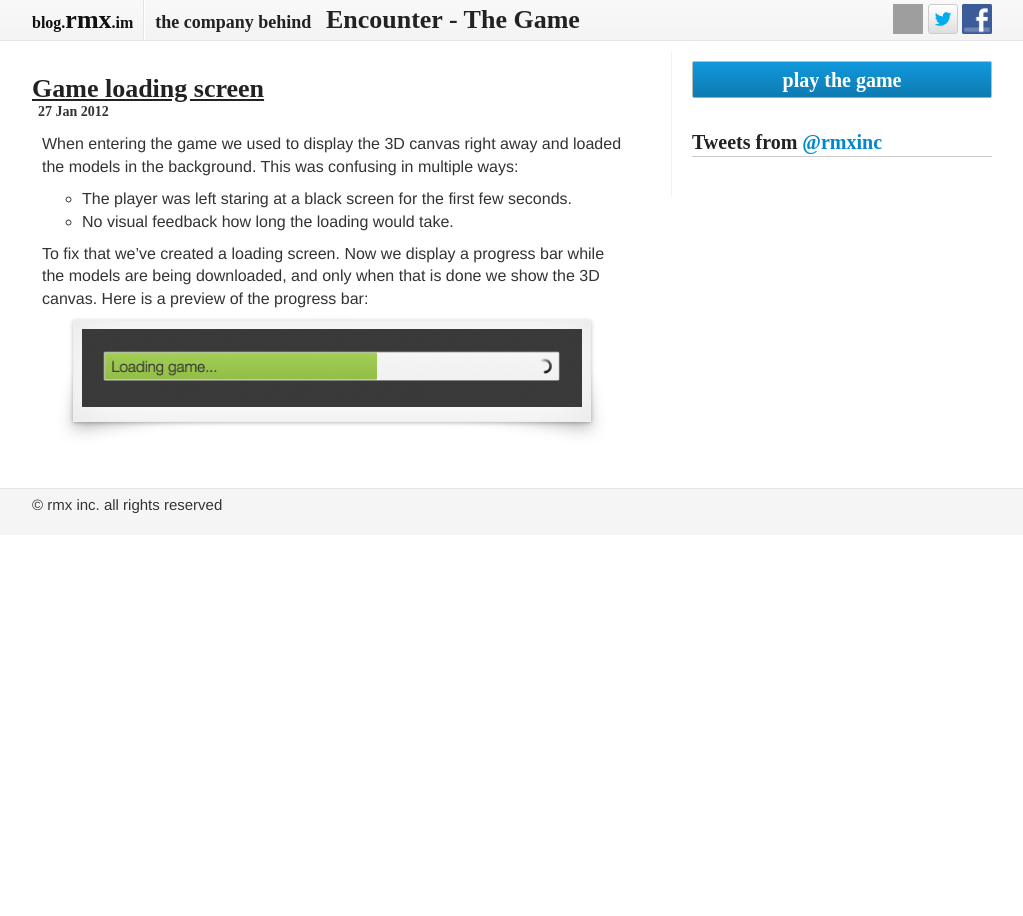
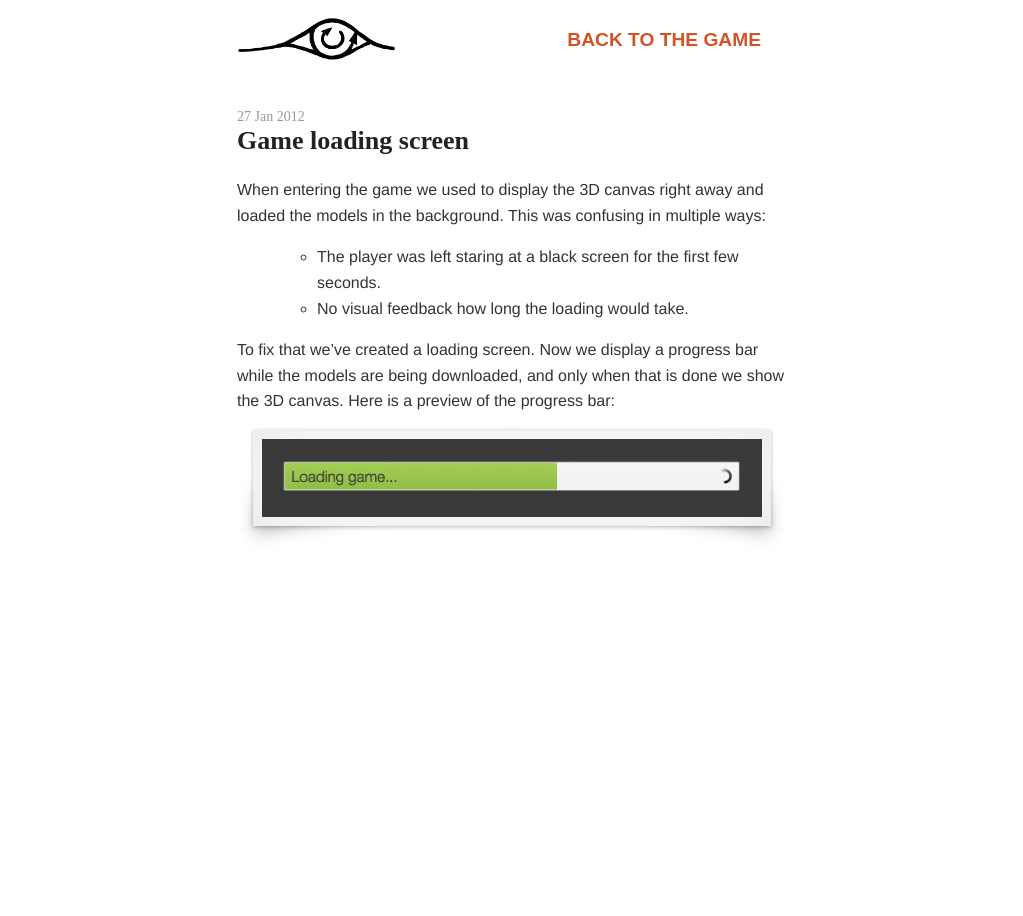
Before and after one commit to rmx/blog.rmx.im, a Jekyll site: the page built from _posts/2012-01-27-game-loading-screen.md, in a window 1280 px wide. Shown: the whole page, without its empty margins (128-1151 px from the left). Built offline with Jekyll 4.4.1, drawn with Linux system fonts in a browser that asks for light colours; Markdown is read by kramdown in place of the engine named in the settings; comment, search, counter and statistics services are not loaded; grey boxes are pictures that could not be loaded.

Commit message:
Update to match style of encounter.io

```diff
--- a/_config.yml
+++ b/_config.yml
@@ -1,2 +1,2 @@
 markdown: rdiscount
-pygments: true
+highlighter: pygments
--- a/_layouts/default.html
+++ b/_layouts/default.html
@@ -4,10 +4,10 @@
     <meta http-equiv="content-type" content="text/html; charset=utf-8" />
     <title>{{ page.title }}</title>
 
-   <link href="http://blog.rmx.im/feed.atom" rel="alternate" title='blog.rmx.im' type="application/atom+xml" />
+    <link href="http://blog.rmx.im/feed.atom" rel="alternate" title="blog.rmx.im" type="application/atom+xml" />
     <link rel="stylesheet" href="/assets/screen.css" type="text/css" />
 
-   <script type="text/javascript" src="//use.typekit.com/nli5ftd.js"></script>
+    <script type="text/javascript" src="//use.typekit.net/qsl0kfq.js"></script>
     <script type="text/javascript">try{Typekit.load();}catch(e){}</script>
 
     <script src="/assets/jquery-1.8.3.min.js"></script>
@@ -17,55 +17,22 @@
 <body>
 
     <header>
-    <div class='container'>
-        <a href="/" class="logo"><span>blog.</span>rmx<span>.im</span></a>
-        <div class='divider-vertical'></div>
-        <span class='slug'>
-            the company behind <a href='http://encounter.io'>Encounter - The Game</a>
-        </span>
-
-        <div class='social'>
-            <div class='badge google-plus'>
-                <a href="//plus.google.com/114360829170851467716?prsrc=3" rel="publisher">
-                    <img src="//ssl.gstatic.com/images/icons/gplus-64.png" alt="Google+" />
+        <div class="container">
+            <div class="branding">
+                <a href="/">
+                    <img src="/assets/logo.png">
                 </a>
             </div>
-            <div class='badge twitter'>
-                <a href="https://twitter.com/rmxinc" rel="publisher">
-                    <img src="/assets/twitter.png" alt="Twitter" />
-                </a>
-            </div>
-            <div class='badge facebook'>
-                <a href="http://www.facebook.com/pages/Encounter-The-Game/254208871367032" rel="publisher">
-                    <img src="/assets/facebook.png" alt="Facebook" />
-                </a>
-            </div>
-        </div>
+
+            <nav class="cl-effect-21">
+                <div><a href="//encounter.io">Back to the Game</a></div>
+            </nav>
         </div>
     </header>
 
-<div id="container">
-    <div id='content'>
+    <main class="container">
         {{ content }}
-    </div>
-    <div id='sidebar'>
-        <div id='encounter'>
-            <a class='btn btn-primary btn-large' href="http://encounter.io" style='display:block;margin:0 auto;text-align:center'>
-                <span>play the game</span>
-            </a>
-        </div>
-        <div class='tweet-box'>
-            <h3>Tweets from <a href='https://twitter.com/rmxinc'>@rmxinc</a></h3>
-            <div id='tweets'></div>
-        </div>
-    </div>
-</div>
-
-<footer>
-    <div class='container'>
-        <span>© rmx inc. all rights reserved</span>
-    </div>
-</footer>
+    </main>
 
     {% include gauges.html %}
 </body>
--- a/assets/screen.css
+++ b/assets/screen.css
@@ -1,87 +1,55 @@
 * {
+    box-sizing: border-box;
+}
+
+body {
+    font: 16px/1.6 "open-sans", "Helvetica Neue", Helvetica, Arial, sans-serif;
+    font-weight: 400;
+    color: #333;
     margin: 0;
-  padding: 0;
 }
-body {
-  font: 16px/1.4 "myriad-pro", "Helvetica Neue", Helvetica, Arial, sans-serif;
-  font-weight: 300;
-  color: #333;
-}
-html,
-body {
+
+html, body {
     height: 100%;
 }
+
 header {
-  margin: 0 0 10px 0;
-  padding: 0;
-  position: relative;
-  font-weight: 300;
-  color: #222;
-  background-image: -webkit-gradient(linear, left top, left bottom, color-stop(0, #f9f9f9), color-stop(1, #f3f3f3));
-  background-image: -webkit-linear-gradient(top, #f9f9f9 0%, #f3f3f3 100%);
-  background-image: -moz-linear-gradient(top, #f9f9f9 0%, #f3f3f3 100%);
-  background-image: -o-linear-gradient(top, #f9f9f9 0%, #f3f3f3 100%);
-  background-image: -ms-linear-gradient(top, #f9f9f9 0%, #f3f3f3 100%);
-  background-image: linear-gradient(top, #f9f9f9 0%, #f3f3f3 100%);
-  border-bottom: 1px solid #e5e5e5;
-  height: 40px;
-  line-height: 40px;
+  margin: 1rem 0;
 }
-header a {
-  color: #333;
-  text-decoration: none;
+header .branding {
   display: inline-block;
 }
-header a.logo {
-  float: left;
-  font-size: 26px;
-  color: #111;
-  z-index: 9;
-  font-family: ff-enzo-web;
+header .branding img {
+  height: 3rem;
+}
+header nav {
+  height: 3rem;
+  display: inline-block;
+  float: right;
+  font-size: 1.2rem;
+  color: #d45228;
+}
+header nav > div {
+  line-height: 3rem;
+  display: inline-block;
+  padding: 0 1rem;
+}
+header nav a {
+  position: relative;
+  line-height: 1;
+  text-decoration: none;
+  font-family: proxima-nova-sc-osf, sans-serif;
   font-weight: 600;
-}
-header a.logo.problem {
-  text-shadow: #f00 0 0 5px;
-}
-header a.logo:hover {
-  color: #08c;
-  text-decoration: none;
-}
-header a.logo > span {
-  font-size: 16px;
-}
-header .divider-vertical {
-  float: left;
-  width: 1px;
-  height: 40px;
-  margin: 0 10px;
-  background-color: #e5e5e5;
-  border-right: 1px solid #fff;
-}
-header #menu {
-  float: right;
-  margin-top: 2px;
-  list-style-type: none;
-}
-header #menu li {
-  display: inline-block;
-  margin-left: 2px;
-  line-height: 40px;
+  text-transform: uppercase;
 }
 
-#container, .container {
-  width: 960px;
+.container {
+    width: 550px;
     margin: 0 auto;
-  overflow: hidden;
 }
-#content {
-  margin-top: 20px;
-  float: left;
-  width: 600px;
-}
-#sidebar {
-    float: right;
-    width: 300px;
+
+main.container {
+    margin-top: 3rem;
 }
 a {
     color: #08C;
@@ -90,77 +58,42 @@ a {
 a:hover {
     text-decoration: underline;
 }
-p {
-  margin: 10px 0;
-}
 h1 {
     font-size: 26px;
     font-weight: 600;
-  font-family: ff-enzo-web;
+    font-family: proxima-nova-sc-osf;
     position: relative;
     margin-bottom: 10px;
 }
 h1 a {
     color: #222;
-  text-decoration: underline;
 }
 h1 time {
     position: absolute;
-  bottom: -14px;
-  left: 6px;
+    top: -14px;
+    left: 0;
     font-size: 14px;
+    color: #999;
+    font-weight: 400;
 }
-#content ul {
+.content ul {
     margin: 0 40px;
     list-style-type: circle;
 }
+
 img {
+    display: block;
     max-width: 500px;
 }
-footer {
-  display: block;
-  padding: 0 10px 20px;
-  margin: 20px auto 5px;
-  color: #333;
-  text-shadow: #fff 0 1px 1px;
-  overflow: hidden;
-  font-size: 15px;
-  border-top: 1px solid #e5e5e5;
-  font-weight: 200;
-  background-color: whiteSmoke;
-}
-footer > .container {
-  margin-top: 5px;
-}
-footer p {
-  float: left;
-  text-align: center;
-}
-footer ul {
-  float: right;
-}
-footer ul li {
-  float: left;
-  list-style: none;
-}
-footer ul li:first-child {
-  padding-right: 5px;
-}
-footer ul li span {
-  display: inline-block;
-  padding: 0 3px;
-}
+
 article {
-  margin-bottom: 30px;
+    margin-bottom: 3rem;
     border-top: 1px solid #f4f4f4;
-  padding-top: 10px;
+    padding-top: 1rem;
 }
 article:first-child {
     border-top: none;
     padding-top: 0;
-}
-article .content {
-  padding: 6px 10px;
 }
 
 span.center {
@@ -275,39 +208,8 @@ span.shadow:before {
     padding: 0 7px;
 }
 
-#sidebar {
-    border-left: 1px solid #f1f1f1;
-    padding: 10px 0 20px 20px;
-}
-
-#encounter {
+.encounter {
     margin-bottom: 30px;
-}
-
-.tweet-box h3 {
-    font-family: ff-enzo-web;
-    font-weight: 600;
-    color: #222;
-    font-size: 20px;
-    border-bottom: 1px solid #ccc;
-    margin-bottom: 20px;
-}
-#tweets div {
-    border: 1px solid #ddd;
-    border-left: 3px solid #D26911;
-    padding: 3px 10px;
-    background: #FAFAFA;
-    border-radius: 2px;
-    border-top-left-radius: 6px;
-    border-bottom-left-radius: 6px;
-    margin: 10px 0;
-}
-#tweets div p {
-    margin: 0;
-}
-#tweets div .meta {
-    text-align: right;
-    font-size: 14px;
 }
 
 .btn {
@@ -395,19 +297,6 @@ iframe {
     vertical-align: baseline;
 }
 
-header .slug {
-    font-family: ff-enzo-web;
-    font-weight: 600;
-    float: left;
-    display: inline-block;
-    font-size: 18px;
-}
-header .slug a {
-    color: #222;
-    font-size: 26px;
-    padding-left: 10px;
-}
-
 .social {
     float: right;
     line-height: 40px;
@@ -435,3 +324,54 @@ header .slug a {
     width: 28px;
     height: 28px;
 }
+
+.cl-effect-21 a {
+  padding: 10px;
+  color: currentColor;
+  font-weight: 700;
+  text-shadow: none;
+  -webkit-transition: color 0.3s;
+  -moz-transition: color 0.3s;
+  transition: color 0.3s;
+}
+.cl-effect-21 a::before,
+.cl-effect-21 a::after {
+  position: absolute;
+  left: 0;
+  width: 100%;
+  height: 2px;
+  background: currentColor;
+  content: '';
+  opacity: 0;
+  -webkit-transition: opacity 0.3s, -webkit-transform 0.3s;
+  -moz-transition: opacity 0.3s, -moz-transform 0.3s;
+  transition: opacity 0.3s, transform 0.3s;
+  -webkit-transform: translateY(-10px);
+  -moz-transform: translateY(-10px);
+  transform: translateY(-10px);
+}
+.cl-effect-21 a::before {
+  top: 0;
+  -webkit-transform: translateY(-10px);
+  -moz-transform: translateY(-10px);
+  transform: translateY(-10px);
+}
+.cl-effect-21 a::after {
+  bottom: 0;
+  -webkit-transform: translateY(10px);
+  -moz-transform: translateY(10px);
+  transform: translateY(10px);
+}
+.cl-effect-21 a:hover,
+.cl-effect-21 a:focus {
+  color: currentColor;
+}
+.cl-effect-21 a:hover::before,
+.cl-effect-21 a:focus::before,
+.cl-effect-21 a:hover::after,
+.cl-effect-21 a:focus::after {
+  opacity: 1;
+  -webkit-transform: translateY(0px);
+  -moz-transform: translateY(0px);
+  transform: translateY(0px);
+}
```
Also changed, not shown: index.html (+5 -5 lines), assets/logo.png (added). Lines whose indentation alone changed are shown as unchanged.
